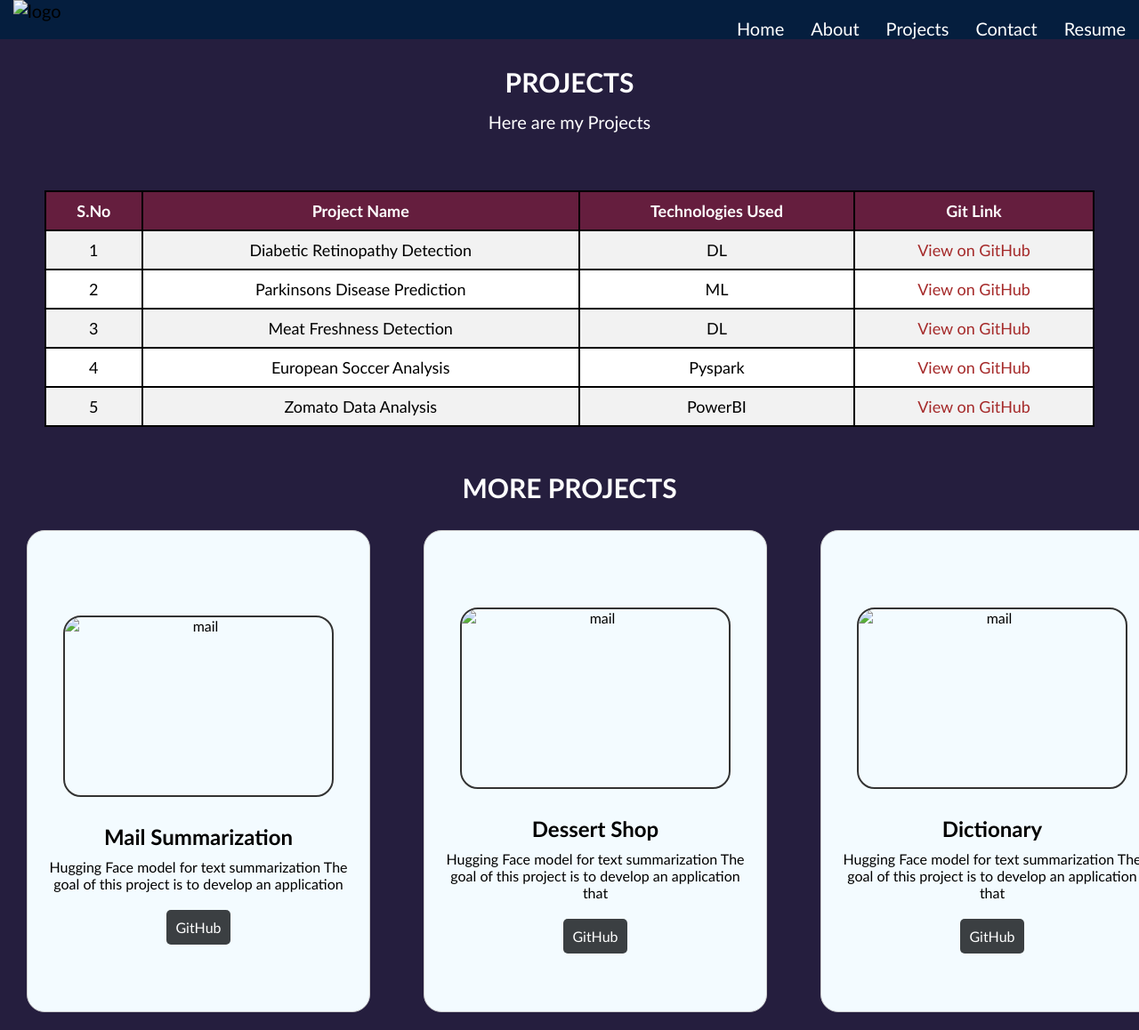
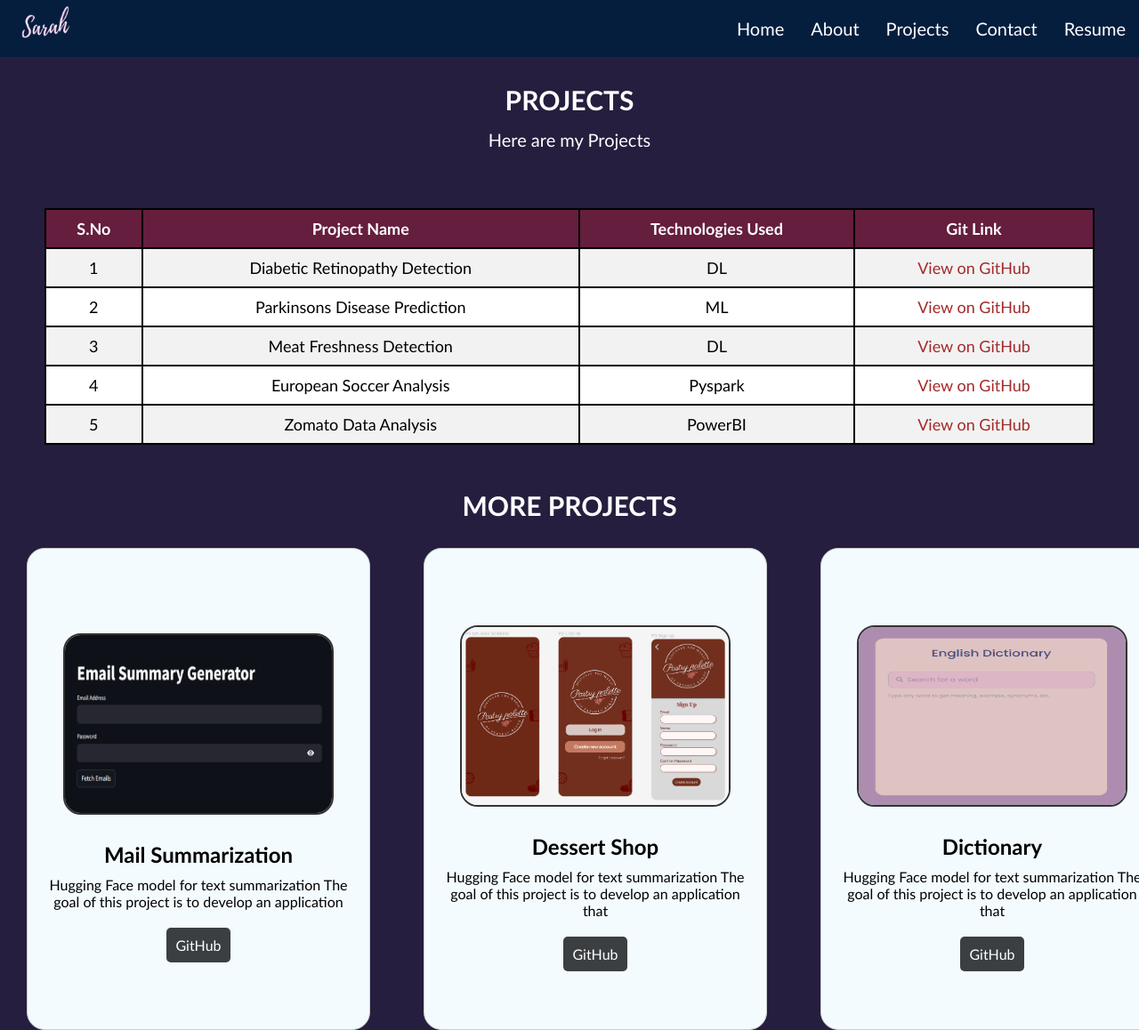
Before and after one commit to saradhasarah12/PortFolio_Html-Css, a plain HTML site: page project.html in a window 1280 px wide. Shown: the top 1158 px of the page at 89% size. Drawn offline with Linux system fonts and the light colour scheme.

Commit message:
project.html

```diff
--- a/project.html
+++ b/project.html
@@ -10,7 +10,7 @@
 <body>
 
     <ul>
-        <li><img src="./images/sarah.png" alt="logo"></li>
+        <li><img src="./sarah.png" alt="logo"></li>
         <li><a href="./index.html">Home</a></li>
         <li><a href="./about.html">About</a></li>
         <li><a href="./project.html">Projects</a></li>
@@ -66,37 +66,23 @@
 
     <h1 class="heading2">MORE PROJECTS</h1>
 
-    <!-- <div class="proj">
-
-        <a href="https://vocabularia.netlify.app/" target="_blank">
-            <img src="./images/vocab.png" alt="Vocab">
-        </a>
-
-          <a href="https://github.com/saradhasarah12/Mail_Summarization_HuggingFace" target="_blank">
-            <img src="./images/mail.png" alt="w3">
-        </a>
-        <a href="https://www.figma.com/proto/aqeM0BpckpfKrVe7lpbXU8/Untitled?type=design&node-id=87-18&t=iLIOM57MBoSXdYru-1&scaling=scale-down&page-id=0%3A1&starting-point-node-id=87%3A18&show-proto-sidebar=1" target="_blank">
-            <img src="./images/figma.png" alt="linkdin">
-        </a>
-    </div> -->
-
 
     <div class="power">
 
         <div class="box">
-            <img src="./images/mail.png" alt="mail" height="200px" width="300px">
+            <img src="./mail.png" alt="mail" height="200px" width="300px">
             <h1 class="card-head">Mail Summarization</h1>
             <p class="card-para">Hugging Face model for text summarization The goal of this project is to develop an application</p>
             <a href="https://github.com/saradhasarah12/Mail_Summarization_HuggingFace" class="card-a" target="_blank">GitHub</a>
         </div>
         <div class="box">
-            <img src="./images/figma.png" alt="mail" height="200px" width="300px">
+            <img src="./figma.png" alt="mail" height="200px" width="300px">
             <h1 class="card-head">Dessert Shop</h1>
             <p class="card-para">Hugging Face model for text summarization The goal of this project is to develop an application that </p>
             <a href="https://github.com/saradhasarah12/Dessert_shop_design_using_figma" class="card-a" target="_blank">GitHub</a>
         </div>
         <div class="box">
-            <img src="./images/vocab.png" alt="mail" height="200px" width="300px">
+            <img src="./vocab.png" alt="mail" height="200px" width="300px">
             <h1 class="card-head">Dictionary</h1>
             <p class="card-para">Hugging Face model for text summarization The goal of this project is to develop an application that </p>
             <a href="https://github.com/saradhasarah12/Mail_Summarization_HuggingFace" class="card-a" target="_blank">GitHub</a>
```
